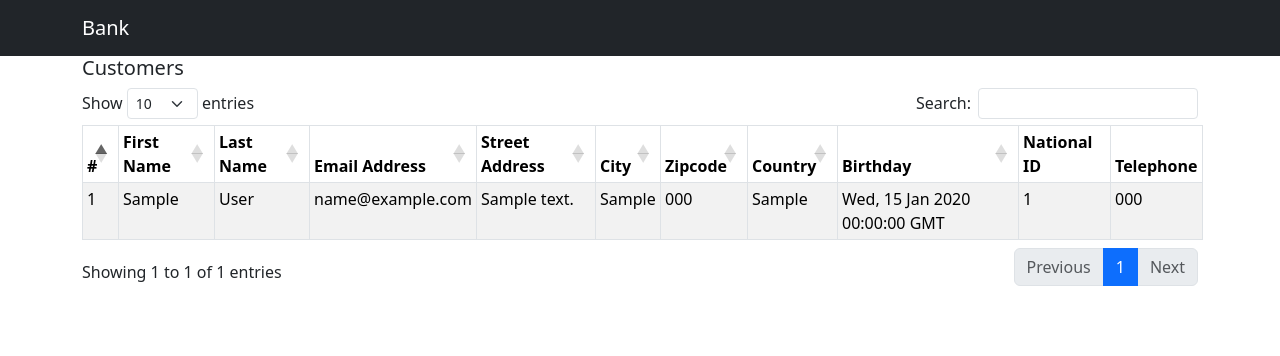
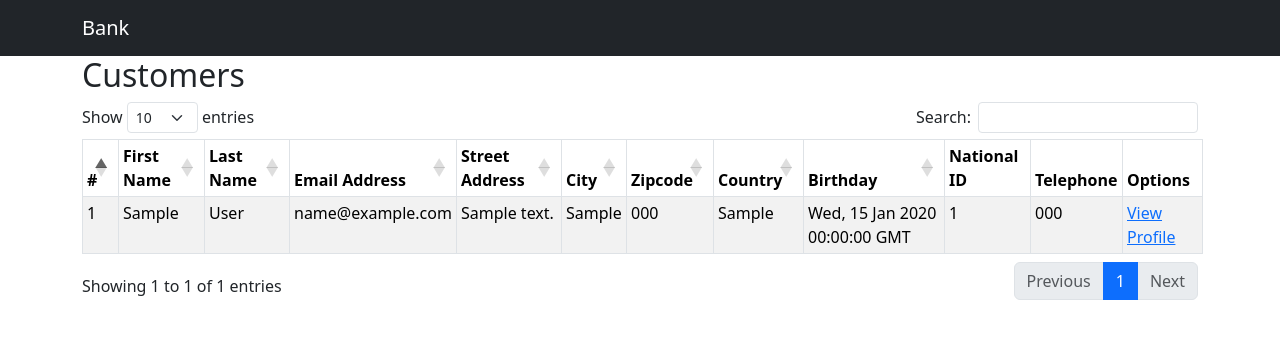
Before and after one commit to pykretexd/bank, a Flask app: page / in a window 1280 px wide. Shown: the top 356 px of the page. Run offline with Flask 3, Linux system fonts and the light colour scheme; tables that the repository leaves empty hold one stand-in row (values such as "Sample post"); parts of the project's set-up code (start-up, migrations or seed data) failed here and were passed over; some libraries are stand-ins or nearby versions.

Commit message:
Add profile links to table rows

```diff
--- a/src/templates/index.html
+++ b/src/templates/index.html
@@ -1,6 +1,6 @@
 {% extends 'base.html' %}
 {% block content %}
-<h5>Customers</h5>
+<h2>Customers</h2>
 <table id='data' class='table table-striped table-bordered table-hover table-sm'>
     <thead>
         <tr>
@@ -15,6 +15,7 @@
             <th>Birthday</th>
             <th>National ID</th>
             <th>Telephone</th>
+            <th>Options</th>
         </tr>
     </thead>
     <tbody></tbody>
@@ -38,7 +39,14 @@
                     {data: 'country'},
                     {data: 'birthday'},
                     {data: 'national_id', orderable: false},
-                    {data: 'telephone', orderable: false}
+                    {data: 'telephone', orderable: false},
+                    {
+                        data: null,
+                        render: function ( data, type, row, meta ) {
+                            return '<a href="/customer/'+row.id+'">View Profile</a>';
+                        },
+                        orderable: false
+                    },
                 ],
             });
         });
```
